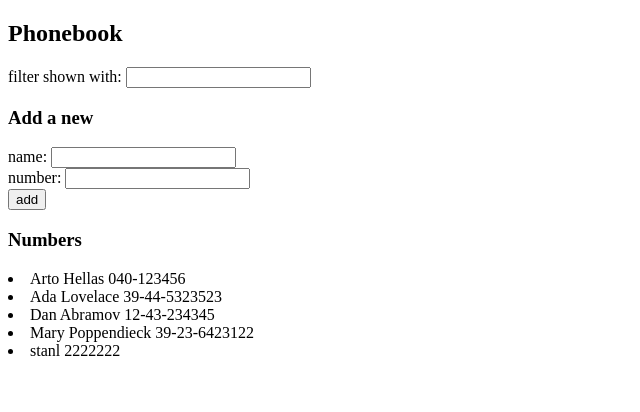
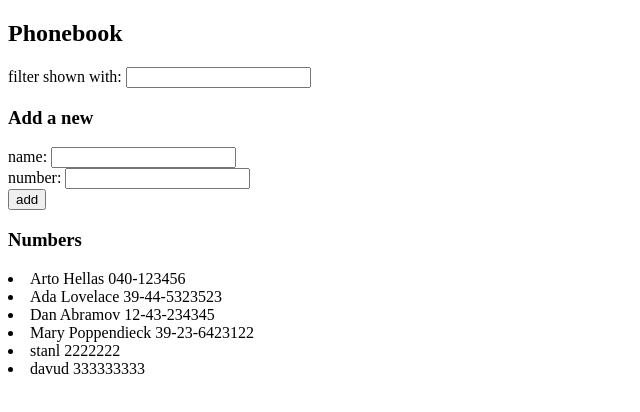
Before and after one commit to fullstackstan/FSO2023, a React (Create React App) app in the folder part2/phonebook/: page / in a window 1280 px wide. Shown: the top 412 px of the page, without its empty margins (0-640 px from the left). Built offline with nearby package versions, Linux system fonts and the light colour scheme; data requests are answered from the project's data file.

Commit message:
exercise2-13 complete

```diff
--- a/part2/phonebook/db.json
+++ b/part2/phonebook/db.json
@@ -24,6 +24,11 @@
       "name": "stanl",
       "number": "2222222",
       "id": 5
+    },
+    {
+      "name": "davud",
+      "number": "333333333",
+      "id": 6
     }
   ]
 }
--- a/part2/phonebook/src/App.js
+++ b/part2/phonebook/src/App.js
@@ -1,5 +1,5 @@
 import { useState, useEffect } from "react";
-import axios from "axios";
+import personService from "./services/persons";
 
 const Filter = ({ filterName, setFilterName }) => {
   const handleFilterChange = (event) => {
@@ -46,7 +46,7 @@ const PersonForm = ({
       name: newName,
       number: newNumber,
     };
-    axios.post("http://localhost:3001/persons", personObject).then((response) => {
+    personService.create(personObject).then((response) => {
       setPersons(persons.concat(response.data));
       setNewName("");
       setNewNumber("");
@@ -94,7 +94,7 @@ const App = () => {
 
   useEffect(() => {
     console.log("effect");
-    axios.get("http://localhost:3001/persons").then((response) => {
+    personService.getAll().then((response) => {
       console.log("promise fulfilled");
       setPersons(response.data);
     });
--- /dev/null
+++ b/part2/phonebook/src/services/persons.js
@@ -0,0 +1,22 @@
+import axios from 'axios'
+const baseUrl = 'http://localhost:3001/persons'
+
+const getAll = () => {
+  return axios.get(baseUrl)
+}
+
+const create = newObject => {
+  return axios.post(baseUrl, newObject)
+}
+
+const update = (id, newObject) => {
+  return axios.put(`${baseUrl}/${id}`, newObject)
+}
+
+const exportedObject = {
+    getAll,
+    create,
+    update,
+};
+
+export default exportedObject
```
